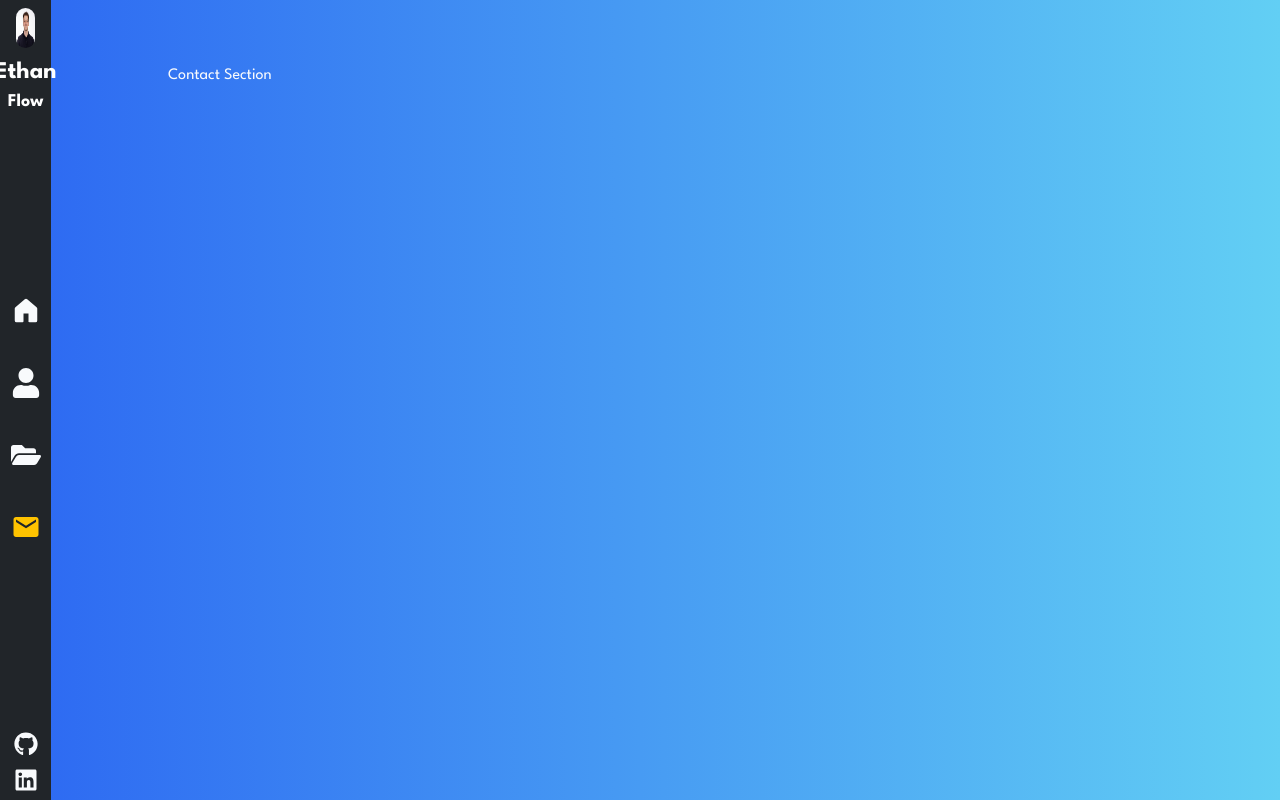
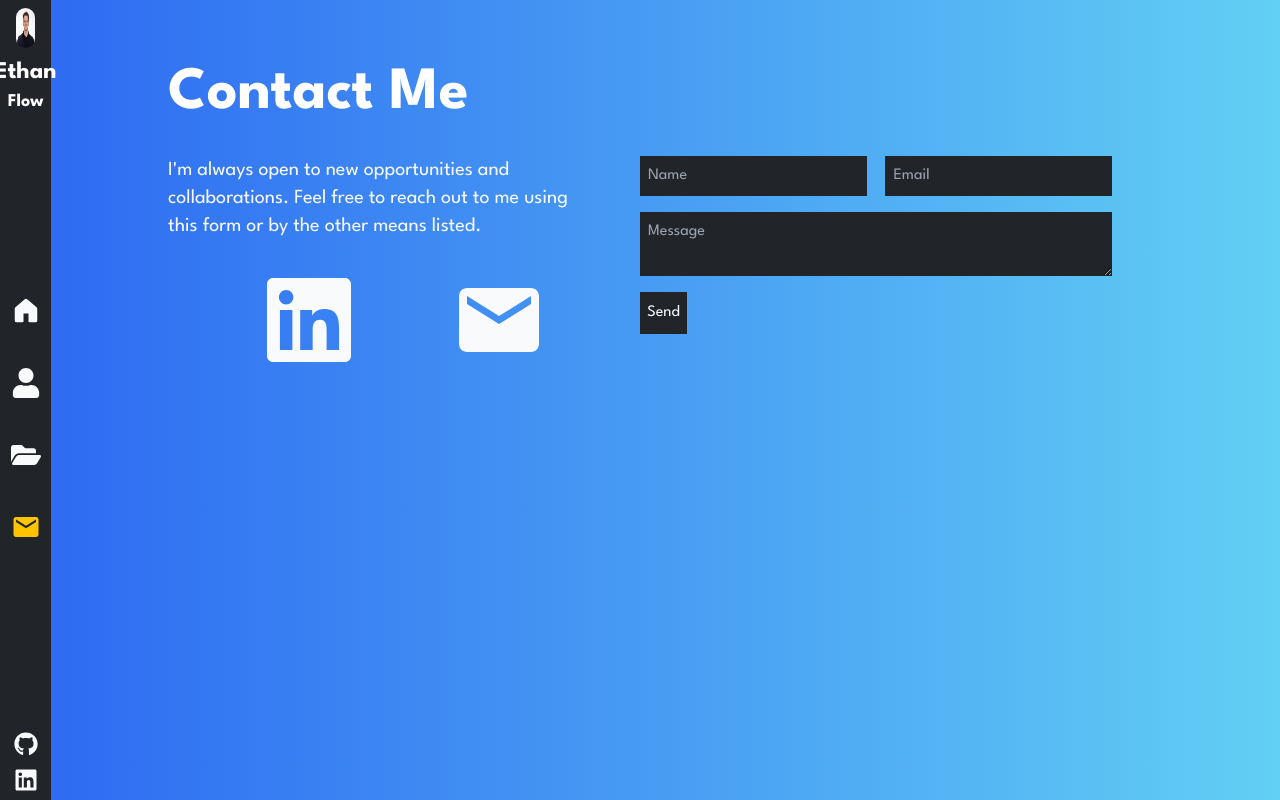
Before and after one commit to MrF1ow/Portfolio-Page, a React (Vite) app: page /contact in a window 1280 px wide. Built offline with nearby package versions, Linux system fonts and the light colour scheme.

Commit message:
Contact Section Done for Now

```diff
--- a/package.json
+++ b/package.json
@@ -10,6 +10,7 @@
     "preview": "vite preview"
   },
   "dependencies": {
+    "@emailjs/browser": "^4.4.1",
     "@react-spring/three": "^9.7.3",
     "@react-three/drei": "^9.108.3",
     "@react-three/fiber": "^8.16.8",
--- a/src/components/description.tsx
+++ b/src/components/description.tsx
@@ -1,7 +1,32 @@
+import { motion } from "framer-motion";
+
+/*
+ * Description Component
+ *
+ * @param {string} text - Description text
+ * @returns {JSX.Element}
+ */
 function Description({ text }: { text: string }): JSX.Element {
+  const words = text.split(" ");
+
   return (
-    <div className="text-xl w-full h-auto py-8">
-      <p>{text}</p>
+    <div className="text-xl w-11/12 h-auto mb-8">
+      {words.map((word, index) => (
+        <span key={index}>
+          {word.split("").map((char, charIndex) => (
+            <motion.span
+              key={charIndex}
+              initial={{ opacity: 0 }}
+              animate={{ opacity: 1 }}
+              transition={{
+                delay: (index + charIndex) * 0.025,
+              }}
+            >
+              {char}
+            </motion.span>
+          ))}{" "}
+        </span>
+      ))}
     </div>
   );
 }
--- a/src/components/section-title.tsx
+++ b/src/components/section-title.tsx
@@ -1,9 +1,30 @@
+import { motion } from "framer-motion";
 
+const letterVariants = {
+  hidden: { opacity: 0, x: 50 },
+  visible: { opacity: 1, x: 0 },
+};
 
+/*
+ * Section Title Component
+ *
+ * @param {string} title - Title of the section
+ * @returns {JSX.Element}
+ */
 function SectionTitle({ title }: { title: string }): JSX.Element {
   return (
-    <h1 className="text-4xl font-bold md:text-5xl lg:text-6xl text-white">
-      {title}
+    <h1 className="text-4xl font-bold md:text-5xl lg:text-6xl text-white pb-8">
+      {title.split("").map((letter, index) => (
+        <motion.span
+          key={index}
+          initial="hidden"
+          animate="visible"
+          variants={letterVariants}
+          transition={{ duration: 1, delay: index * 0.15 }}
+        >
+          {letter}
+        </motion.span>
+      ))}
     </h1>
   );
 }
--- /dev/null
+++ b/src/data/section-descriptions.ts
@@ -0,0 +1,3 @@
+export const aboutDescription = "I am a software engineer with a passion for web development. I have experience in building web applications using React, Next.js, and Tailwind CSS. I am also familiar with TypeScript, Node.js, and MongoDB. I am always eager to learn new technologies and improve my skills.";
+
+export const contactDescription = "I'm always open to new opportunities and collaborations. Feel free to reach out to me using this form or by the other means listed.";
--- a/src/sections/about-section/components/experience.tsx
+++ b/src/sections/about-section/components/experience.tsx
@@ -1,4 +1,4 @@
-import ExperienceSlot from "../../../components/experience-slot";
+import ExperienceSlot from "./experience-slot";
 import { ExperiencePanelProps } from "../../../types";
 
 function Experience({ data }: ExperiencePanelProps): JSX.Element {
--- a/src/components/line-percent.tsx
+++ b/src/sections/about-section/components/line-percent.tsx
@@ -1,4 +1,4 @@
-import React from "react";
+import { motion } from "framer-motion";
 
 function LinePercent({ percent, color }: LinePercentProps): JSX.Element {
   const style = {
@@ -8,7 +8,14 @@ function LinePercent({ percent, color }: LinePercentProps): JSX.Element {
     borderRadius: "3px",
   };
 
-  return <div style={style}></div>;
+  return (
+    <motion.div
+      initial={{ width: 0 }}
+      animate={{ width: `${percent}%` }}
+      transition={{ duration: 1 }}
+      style={style}
+    ></motion.div>
+  );
 }
 
 export default LinePercent;
--- a/src/sections/about-section/index.tsx
+++ b/src/sections/about-section/index.tsx
@@ -5,6 +5,7 @@ import Button from "../../components/button";
 import { Outlet } from "react-router-dom";
 import { useLocation } from "react-router-dom";
 import { useEffect, useState } from "react";
+import { aboutDescription } from "../../data/section-descriptions";
 
 /**
  * Content of the About Section
@@ -28,7 +29,7 @@ function AboutSection(): JSX.Element {
     <div className="flex flex-row w-full h-full">
       <div className="w-1/2">
         <SectionTitle title="About" />
-        <Description text="Lorem dafsdf asdf asdf asdf asdf asdf asdf asdfnwef uiewrgiuwebgksjkdgbn ieruj gsniugj nsriulgj nrliugjnslifdugj nsleriuj hgqepruilgj hsndlifjkgneurlijg nslieujkgnliurgjkn lrieujgksndfliujnerliujg knslidugjknwelri u jgknlifjkgnlierujkgn liujgknwleiurjkgn wlireg" />
+        <Description text={aboutDescription} />
         <Outlet />
         <div className="flex flex-col gap-4 items-start">
           {activeItem === "languages" && (
--- /dev/null
+++ b/src/sections/contact-section/components/contact-form.tsx
@@ -0,0 +1,59 @@
+import { useRef } from "react";
+import emailjs from "@emailjs/browser";
+import FormSection from "./form-section";
+
+/*
+ * ContactForm component is a form that sends an email to the owner of the website.
+ *
+ * @returns {JSX.Element}
+ */
+function ContactForm(): JSX.Element {
+  const form = useRef<HTMLFormElement>(null);
+
+  const sendEmail = (e: React.FormEvent<HTMLFormElement>) => {
+    e.preventDefault();
+
+    if (!form.current) {
+      return;
+    }
+    emailjs
+      .sendForm(
+        "service_vvmo2po",
+        "template_ydxmazn",
+        form.current,
+        "xh9jTb0gwoALgWkey"
+      )
+      .then(
+        (result) => {
+          console.log(result.text);
+          if (form.current) {
+            form.current.reset();
+          }
+        },
+        (error) => {
+          console.log(error.text);
+        }
+      );
+  };
+
+  return (
+    <div className="w-full">
+      <form ref={form} onSubmit={sendEmail} className="flex flex-col gap-y-4">
+        <div className="flex flex-row justify-between">
+          <FormSection descriptor="name" type="text" width="w-[48%]" />
+          <FormSection descriptor="email" type="email" width="w-[48%]" />
+        </div>
+        <FormSection descriptor="message" type="message" width="w-full" />
+        <button
+          type="submit"
+          value="send"
+          className="w-[10%] bg-darkgray border border-darkgray py-2 hover:text-darkgray hover:bg-transparent transition-all duration-150 ease-in-out"
+        >
+          Send
+        </button>
+      </form>
+    </div>
+  );
+}
+
+export default ContactForm;
--- /dev/null
+++ b/src/sections/contact-section/components/form-section.tsx
@@ -0,0 +1,47 @@
+/*
+ * This component is used to create the form fields for the contact form.
+ *
+ * @param {string} descriptor - The descriptor for the form field
+ * @param {string} type - The type of the form field
+ * @param {string} width - The width of the form field
+ *
+ * @returns {JSX.Element}
+ * */
+function FormSection({
+  descriptor,
+  type,
+  width,
+}: {
+  descriptor: string;
+  type: string;
+  width: string;
+}): JSX.Element {
+  function capitalizeFirstLetter(string: string) {
+    return string.charAt(0).toUpperCase() + string.slice(1);
+  }
+
+  let inputClass = `p-2 bg-darkgray ${width}`;
+
+  return (
+    <>
+      {type === "message" ? (
+        <textarea
+          id={descriptor}
+          name={descriptor}
+          placeholder={capitalizeFirstLetter(descriptor)}
+          className={inputClass}
+        />
+      ) : (
+        <input
+          type={type}
+          id={descriptor}
+          name={descriptor}
+          placeholder={capitalizeFirstLetter(descriptor)}
+          className={inputClass}
+        />
+      )}
+    </>
+  );
+}
+
+export default FormSection;
--- a/src/sections/contact-section/index.tsx
+++ b/src/sections/contact-section/index.tsx
@@ -1,13 +1,47 @@
+import SectionTitle from "../../components/section-title";
+import ContactForm from "./components/contact-form";
+import Description from "../../components/description";
+import { contactDescription } from "../../data/section-descriptions";
+import { FaLinkedin } from "react-icons/fa";
+import { MdEmail } from "react-icons/md";
+
 /**
  * Content of the Contact Section
  *
  * @returns {JSX.Element}
  */
 function ContactSection(): JSX.Element {
+  const handleEmailClick = () => {
+    const email = "eflow1280@gmail.com";
+    navigator.clipboard
+      .writeText(email)
+      .then(() => {
+        alert("Email address copied to clipboard");
+      })
+      .catch((err) => {
+        console.log("Failed to copy email address to clipboard:", err);
+      });
+  };
   return (
-    <div>
-      <h1>Contact Section</h1>
-    </div>
+    <>
+      <SectionTitle title="Contact Me" />
+      <div className="w-full flex flex-row">
+        <div className="w-1/2 flex flex-col h-5/6">
+          <Description text={contactDescription} />
+          <div className="flex flex-row justify-evenly">
+            <a href="https://www.linkedin.com/in/ethanflow/">
+              <FaLinkedin className="text-8xl" />
+            </a>
+            <a onClick={handleEmailClick}>
+              <MdEmail className="text-8xl" />
+            </a>
+          </div>
+        </div>
+        <div className="w-1/2 flex items-center h-full">
+          <ContactForm />
+        </div>
+      </div>
+    </>
   );
 }
 
--- a/src/sections/project-section/index.tsx
+++ b/src/sections/project-section/index.tsx
@@ -1,6 +1,7 @@
 import SectionTitle from "../../components/section-title";
 import ProjectCard from "./components/project-card";
 import { projectInformation } from "../../data/projects";
+import { motion } from "framer-motion";
 
 /**
  * Content of the Project Section
@@ -8,13 +9,34 @@ import { projectInformation } from "../../data/projects";
  * @returns {JSX.Element}
  */
 function ProjectSection(): JSX.Element {
+  const containerVariants = {
+    hidden: { opacity: 1 },
+    visible: {
+      opacity: 1,
+      transition: {
+        staggerChildren: 0.2,
+      },
+    },
+  };
+
+  const cardVariants = {
+    hidden: { opacity: 0, y: 40 },
+    visible: { opacity: 1, y: 0 },
+  };
+
   return (
     <div className="flex flex-col w-full h-full">
       <div className="mb-8">
-        <SectionTitle title="Projects" />
+        <SectionTitle title="Portfolio" />
       </div>
-      <div className="flex flex-row flex-wrap gap-x-4 h-full">
+      <motion.div
+        className="flex flex-row flex-wrap gap-x-4 h-full"
+        variants={containerVariants}
+        initial="hidden"
+        animate="visible"
+      >
         {projectInformation.map((project, index) => (
+          <motion.div key={index} variants={cardVariants}>
             <ProjectCard
               key={index}
               backgroundSrc={project.image}
@@ -24,8 +46,9 @@ function ProjectSection(): JSX.Element {
               size={project.size}
               src={project.src}
             />
+          </motion.div>
         ))}
-      </div>
+      </motion.div>
     </div>
   );
 }
```
Also changed, not shown: src/sections/about-section/components/experience-slot.tsx (renamed from src/components/experience-slot.tsx), 1 other file (tests, documents, lock files or other folders). Lines whose indentation alone changed are shown as unchanged.
